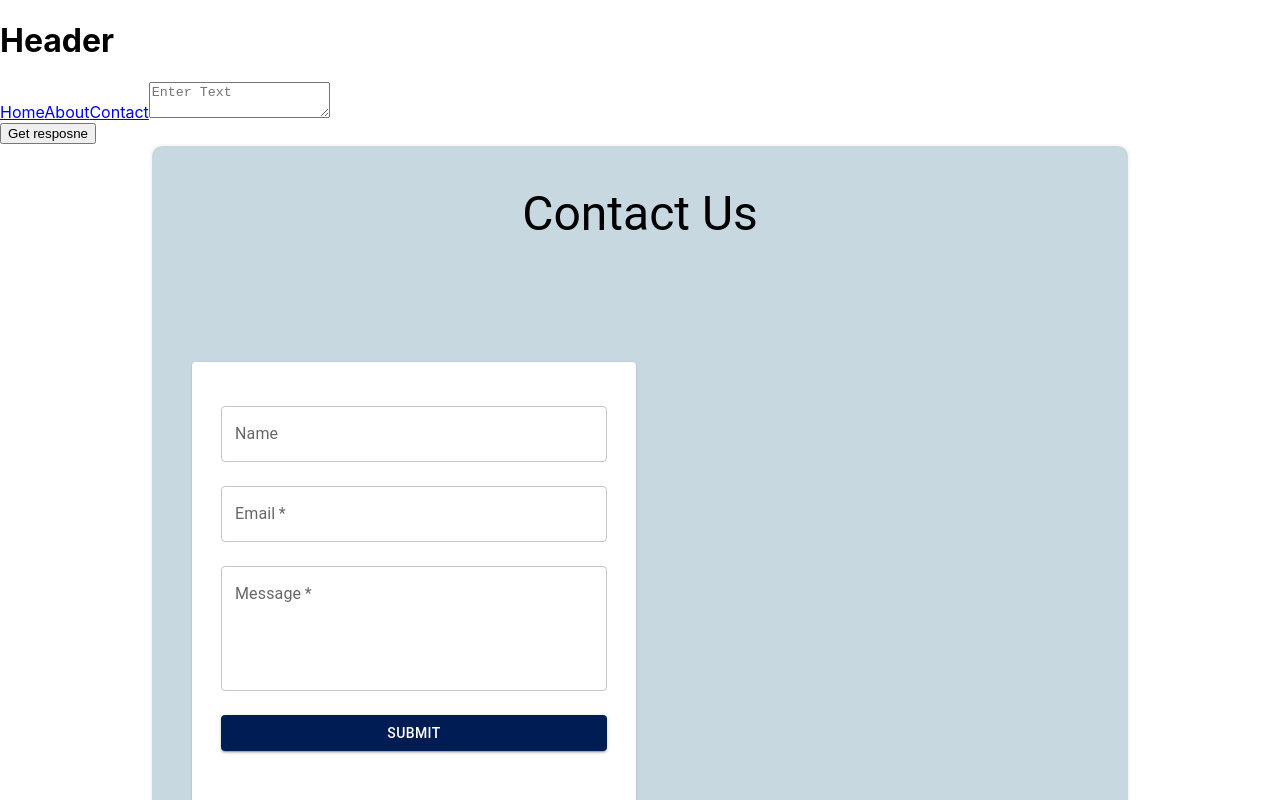
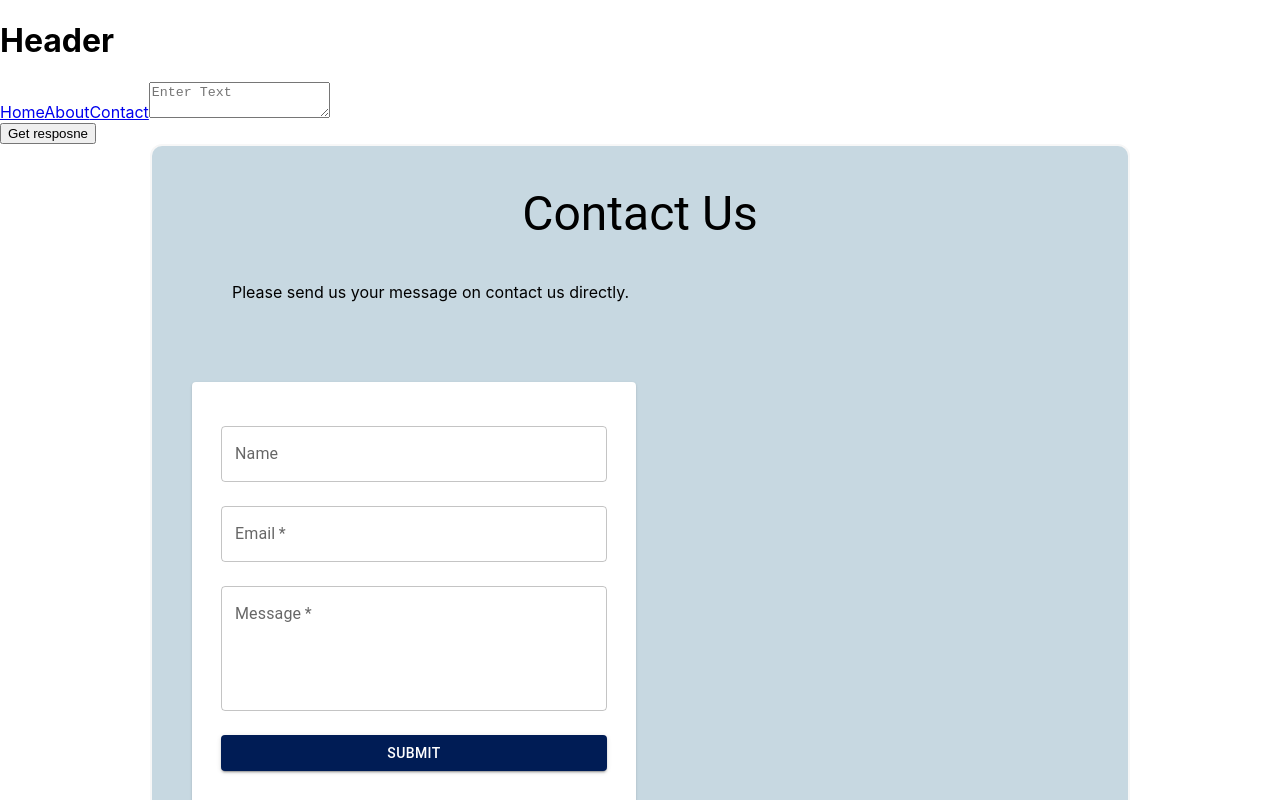
Before and after one commit to nrai14/CoinCoach, a React (Create React App) app: page /contact in a window 1280 px wide. Shown: the top 800 px of the page. Built offline with nearby package versions, Linux system fonts and the light colour scheme.

Commit message:
Amends contact page style

```diff
--- a/src/components/ContactForm.js
+++ b/src/components/ContactForm.js
@@ -78,6 +78,7 @@ function ContactForm() {
 
       <Typography variant='h3' align='center' sx={{p:5}}>Contact Us</Typography>
 
+      <Typography variant='body 1' align='center' sx={{p:5}}>Please send us your message on contact us directly.</Typography>
 
 
       <Grid container spacing={1} justifyContent="center" pt={10} >
```
